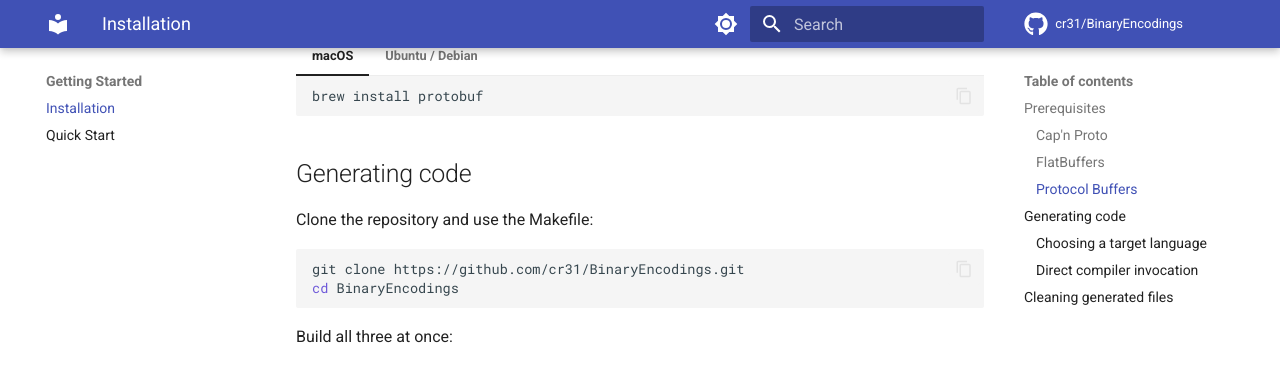
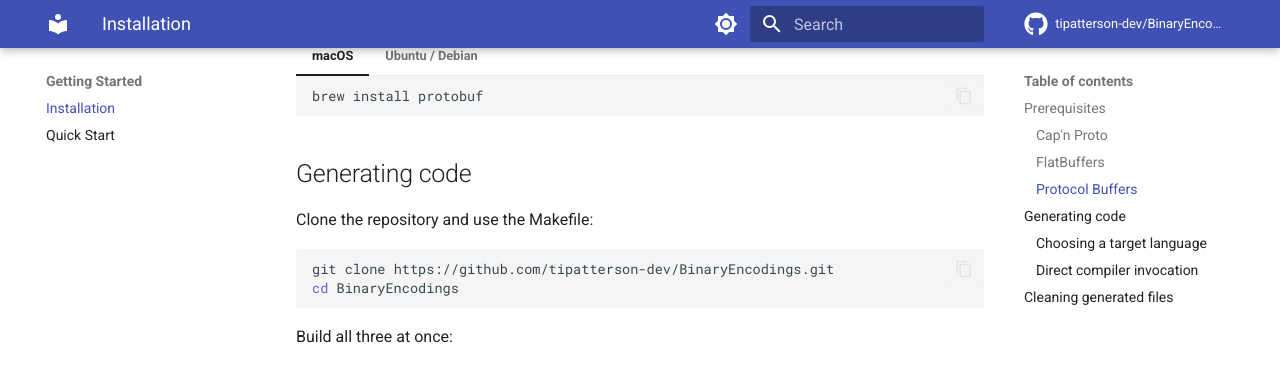
Before and after one commit to tipatterson-dev/SWECommonBinaryEncodings, an MkDocs documentation site: the page built from docs/getting-started/installation.md, in a window 1280 px wide and 900 px high, scrolled down 780 px. Shown: the top 366 px of the window. Built offline with MkDocs 1.6.1 and Material for MkDocs 9.7.7, drawn with Linux system fonts in a browser that asks for light colours; comment, search, counter and statistics services are not loaded.

Commit message:
update username references to include correct links and contact info

````diff
--- a/docs/getting-started/installation.md
+++ b/docs/getting-started/installation.md
@@ -69,7 +69,7 @@ You need at least one of the three schema compilers installed. Install only the
 Clone the repository and use the Makefile:
 
 ```sh
-git clone https://github.com/cr31/BinaryEncodings.git
+git clone https://github.com/tipatterson-dev/BinaryEncodings.git
 cd BinaryEncodings
 ```
 
--- a/mkdocs.yml
+++ b/mkdocs.yml
@@ -2,9 +2,9 @@ site_name: OGC SWE Common 3.0 — Binary Encodings
 site_description: >-
   Binary serialization schemas (Cap'n Proto, FlatBuffers, Protocol Buffers)
   for the OGC SWE Common Data Model 3.0 (OGC 24-014).
-site_url: https://cr31.github.io/BinaryEncodings/
-repo_url: https://github.com/cr31/BinaryEncodings
-repo_name: cr31/BinaryEncodings
+site_url: https://tipatterson-dev.github.io/BinaryEncodings/
+repo_url: https://github.com/tipatterson-dev/BinaryEncodings
+repo_name: tipatterson-dev/BinaryEncodings
 
 theme:
   name: material
@@ -62,7 +62,7 @@ markdown_extensions:
 extra:
   social:
     - icon: fontawesome/brands/github
-      link: https://github.com/cr31/BinaryEncodings
+      link: https://github.com/tipatterson-dev/BinaryEncodings
 
 nav:
   - Home: index.md
````
Also changed, not shown: README.md (+2 -2 lines).
